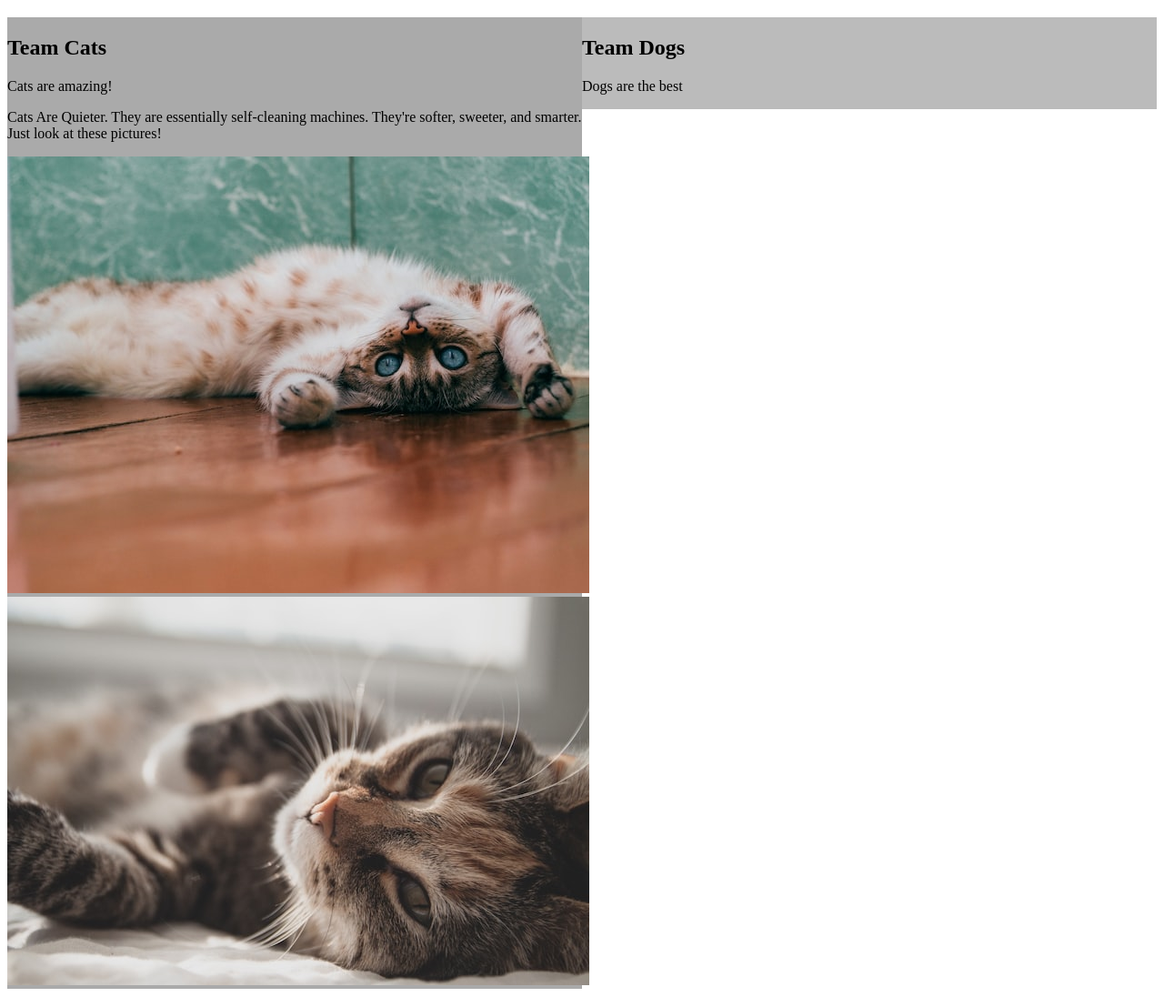
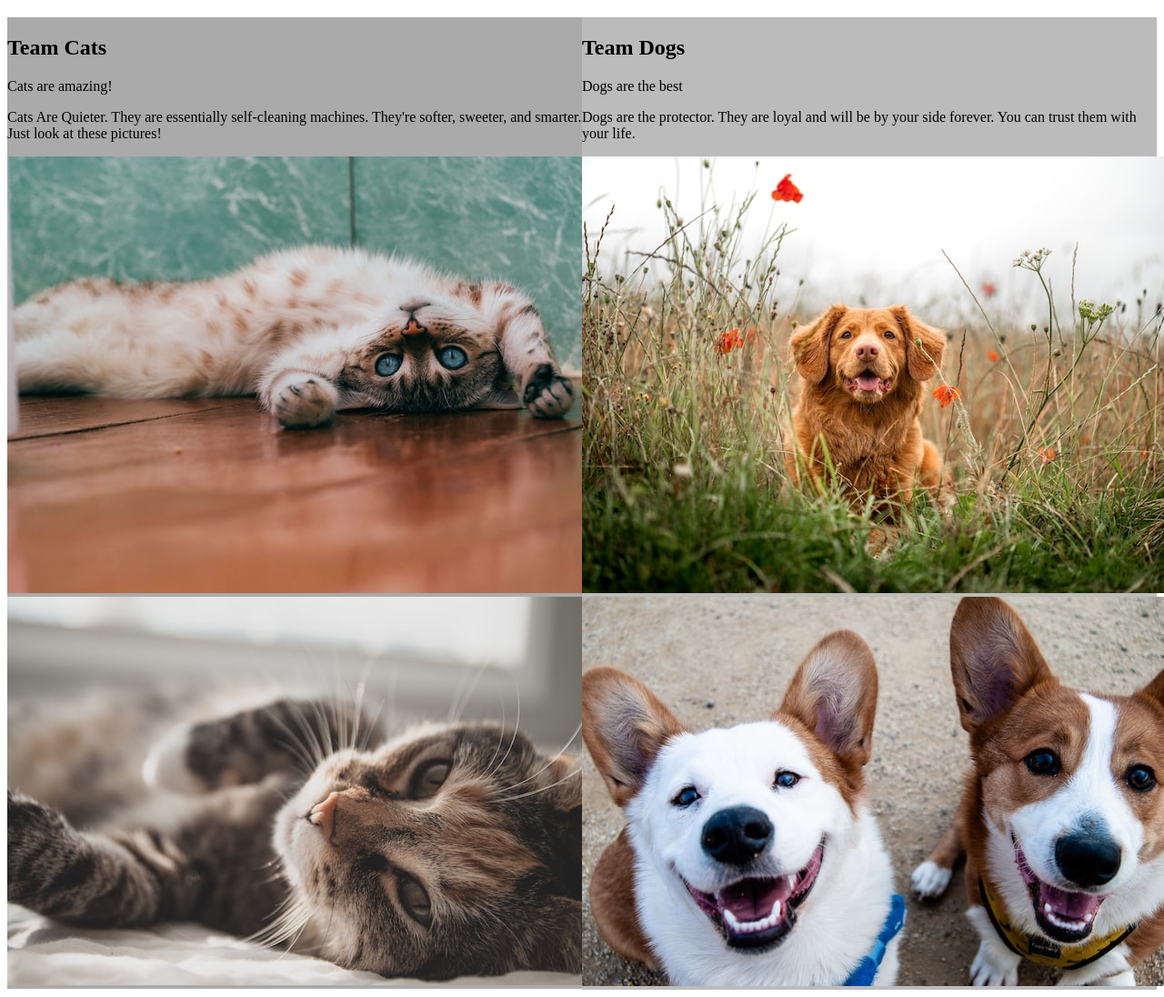
Before and after one commit to kwenox25/k_dahilan_a_gesalan_debateclub, a plain HTML site: page index.html in a window 1280 px wide. Shown: the part 61-1157 px from the top of the page at 91% size. Drawn offline with Linux system fonts and the light colour scheme.

Commit message:
team dogs
Added text on team dogs

```diff
--- a/index.html
+++ b/index.html
@@ -21,6 +21,9 @@
         <div class="columnright">
             <h2>Team Dogs</h2>
             <p>Dogs are the best</p>
+            <p>Dogs are the protector. They are loyal and will be by your side forever. You can trust them with your life.</p>
+            <img src="images/goldendog.jpg"><br>
+            <img src="images/twodogs.jpg">
           </div>
       </div>
       </div>
```
